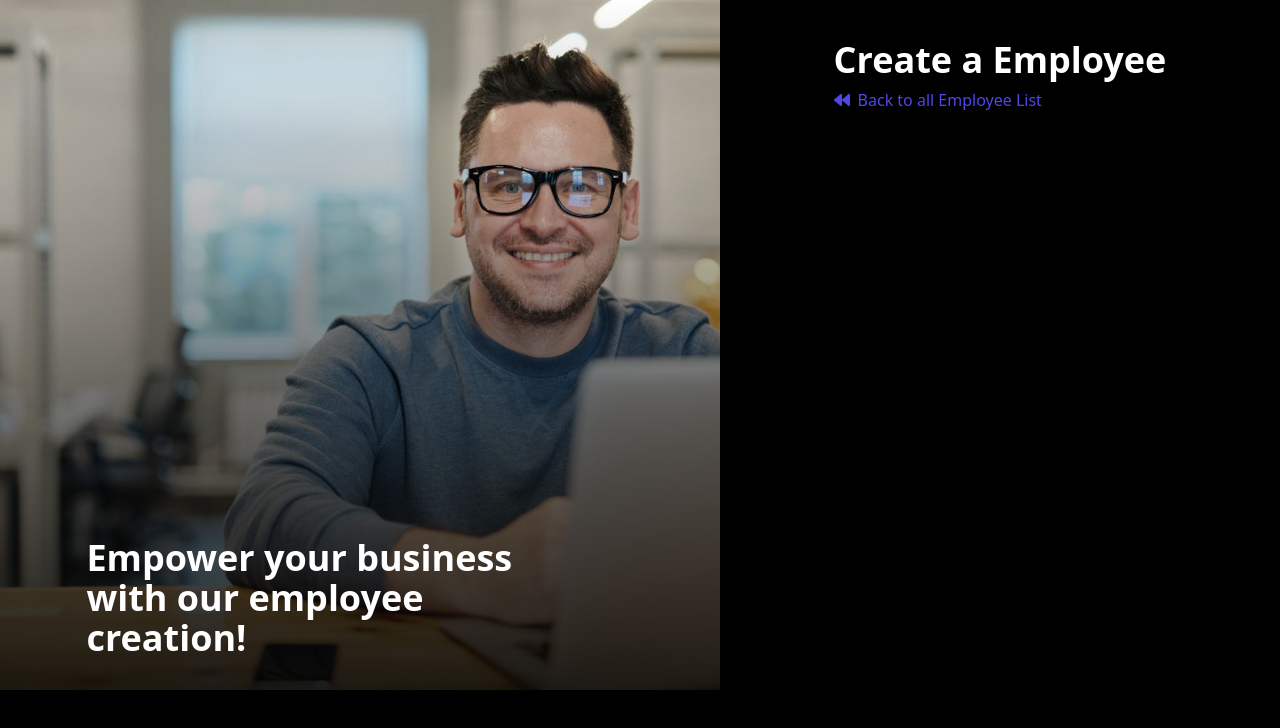
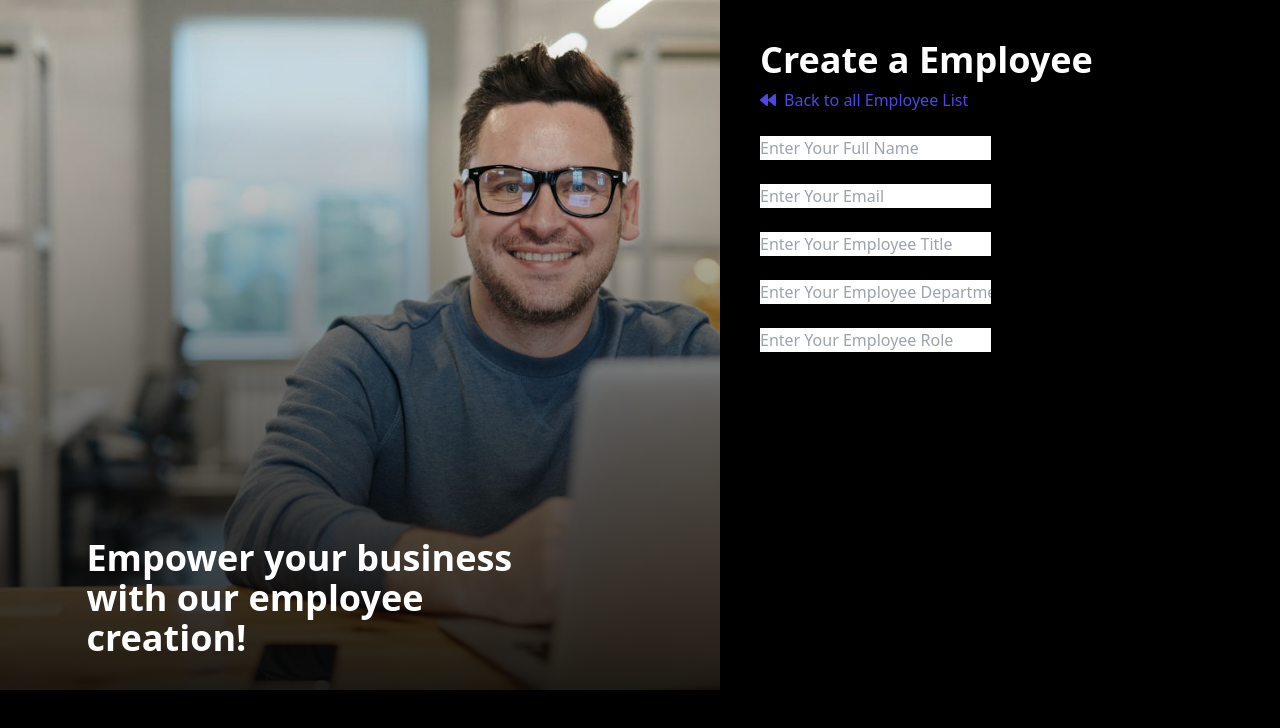
Before and after one commit to Kumar-Akshat22/Dummy-MERN-App, a React (Create React App) app in the folder frontend/: page /addemployee in a window 1280 px wide. Shown: the top 728 px of the page. Built offline with nearby package versions, Linux system fonts and the light colour scheme.

Commit message:
developed the form component

```diff
--- a/frontend/src/components/EmployeeForm.js
+++ b/frontend/src/components/EmployeeForm.js
@@ -1,9 +1,98 @@
-import React from 'react'
+import axios from 'axios';
+import React, { useState } from 'react';
+import { FaAngleRight } from "react-icons/fa";
+import { useNavigate } from 'react-router-dom';
 
 function EmployeeForm() {
+
+  const navigate = useNavigate();
+  const [formData , setFormData] = useState({name:"" , email:"" , title:"" , department:"", role:""});
+
+  function changeHandler(event){
+
+    const {name , value} = event.target;
+
+    setFormData(prevData => {
+      return {...prevData , [name] : value}
+    })
+
+  }
+
+  const submitHandler = async(event) => {
+
+    event.preventDefault();
+    try{
+
+      const formResponse = axios.put("/api/v1/createUser" , formData);
+      console.log('Form Response' , formResponse);
+      navigate('/');
+    }
+
+    catch(error){
+
+      console.log('Error while sending data to the server');
+      console.log(error.message);
+    }
+
+  }
+
+
   return (
-    <div>EmployeeForm</div>
+
+    <div>
+
+      <form onSubmit={submitHandler}>
+        <div>
+          <div>
+            <label htmlFor='name'>Employee Name</label>
+
+            <div>
+              <input type='text' placeholder='Enter Your Full Name' name='name' onChange={changeHandler} value={formData.name}></input>
+            </div>
+          </div>
+
+          <div>
+            <label htmlFor='email'>Employee Email Id</label>
+
+            <div>
+              <input type='email' placeholder='Enter Your Email' name='email' onChange={changeHandler} value={formData.email}></input>
+            </div>
+          </div>
+
+          <div>
+            <label htmlFor='title'>Employee Title</label>
+
+            <div>
+              <input type='text' placeholder='Enter Your Employee Title' name='title' onChange={changeHandler} value={formData.title}></input>
+            </div>
+          </div>
+
+          <div>
+            <label htmlFor='department'>Employee Department</label>
+
+            <div>
+              <input type='text' placeholder='Enter Your Employee Department' name='department' onChange={changeHandler} value={formData.department}></input>
+            </div>
+          </div>
+
+          <div>
+            <label htmlFor='role'>Employee Role</label>
+
+            <div>
+              <input type='text' placeholder='Enter Your Employee Role' name='role' onChange={changeHandler} value={formData.role}></input>
+            </div>
+          </div>
+
+          <div>
+            <button className='flex items-center gap-1' type='submit'>
+              Create Employee
+              <FaAngleRight />
+            </button>
+          </div>
+        </div>
+      </form>
+    </div>
   )
 }
 
-export default EmployeeForm
+export default EmployeeForm;
--- a/frontend/src/pages/CreateEmployeePage.js
+++ b/frontend/src/pages/CreateEmployeePage.js
@@ -16,7 +16,8 @@ function CreateEmployeePage() {
 
   return (
     <section>
-      <div className='flex'>
+      <div className='w-full flex justify-between'>
+
         <div className='relative pb-24'>
           <div className='w-[720px] h-[690px]'>
             <img className="h-full w-full object-cover object-top" src={formImage}></img>
@@ -31,23 +32,23 @@ function CreateEmployeePage() {
           </div>
 
         </div>
-        <div className='w-full flex flex-col px-8 py-10 items-center max-w-xl'>
 
+        <div className='w-full flex py-10 px-10'>
 
-
-            <div className='text-white'>
-              <h1 className='text-4xl font-bold'>Create a Employee</h1>
+            <div>
+              <h1 className='text-4xl font-bold text-white'>Create a Employee</h1>
               <span onClick={backWards} className='flex items-center gap-2 mt-2 text-indigo-600 font-medium cursor-pointer hover:text-indigo-700 hover:underline transition-all duration-200'>
 
                 <FaBackward />
                 Back to all Employee List
               </span>
+
+              <EmployeeForm />
+
             </div>
 
-            <EmployeeForm />
 
         </div>
-
 
       </div>
     </section>
```
